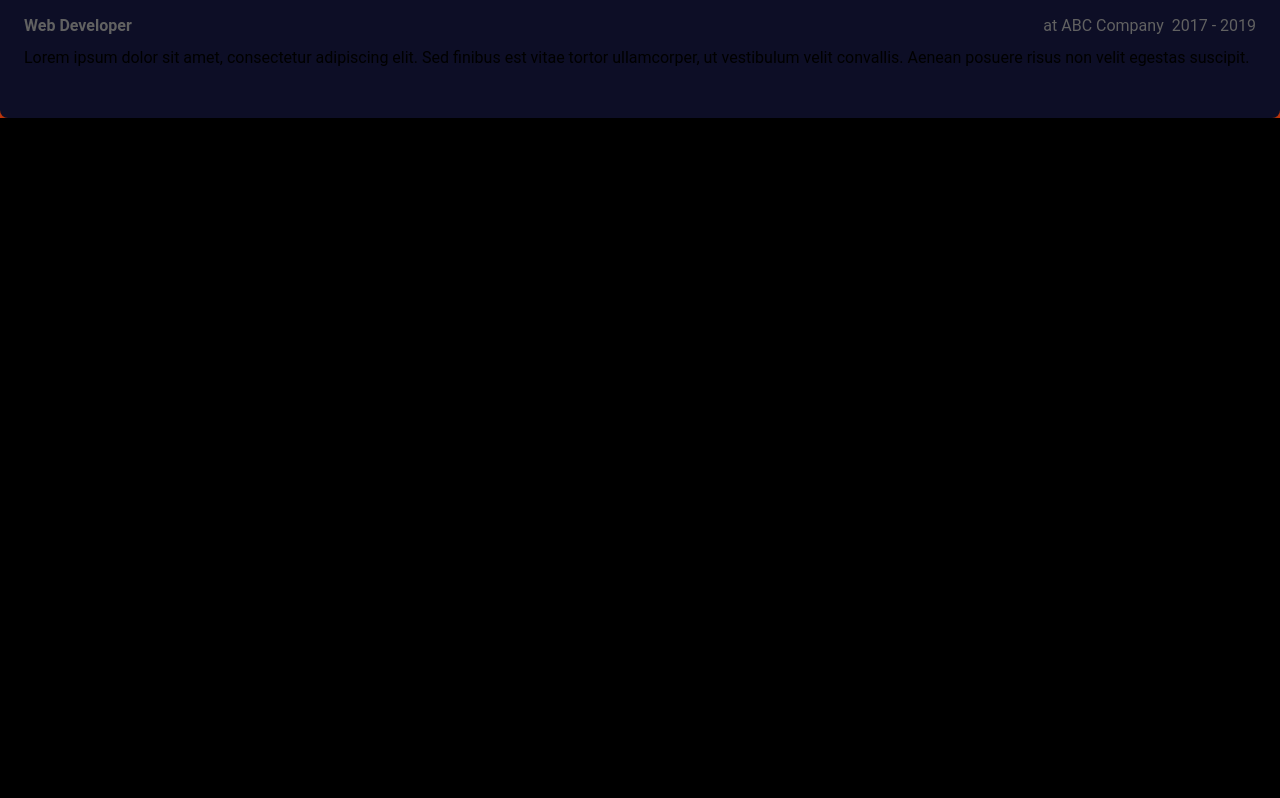
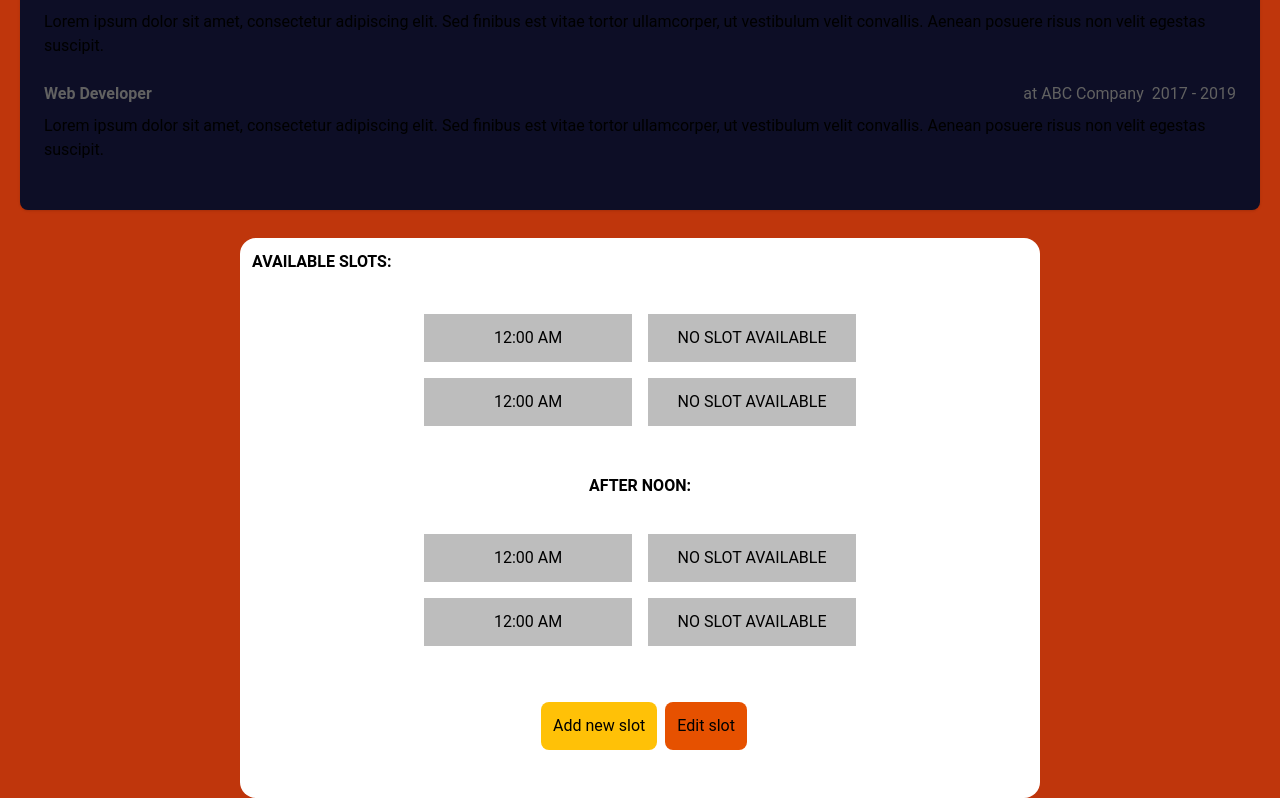
Before and after one commit to aswinkrishna-p/paint-cont-UI, a React (Create React App) app: page /painter/profile in a window 1280 px wide. Shown: the part 875-1673 px from the top of the page. Before the commit the page ends 993 px from the top, so only its background shows below. Built offline with nearby package versions, Linux system fonts and the light colour scheme.

Commit message:
Ul updates

```diff
--- a/src/Components/Client/ClientPosts.jsx
+++ b/src/Components/Client/ClientPosts.jsx
@@ -3,8 +3,8 @@ import React from 'react';
 function ClientPosts(props) {
     return (
        <>
-        <div className="mt-5 rounded-[22px] bg-blue-gray-700  w-80 m-5 h-80">
-            Hashtags
+        <div className="mt-5 rounded-[22px] bg-blue-gray-700  w-80  h-80">
+            post
         </div>
     </>
     );
--- a/src/Pages/Painters/PainterProfile.jsx
+++ b/src/Pages/Painters/PainterProfile.jsx
@@ -1,11 +1,11 @@
-import React from 'react';
-import ClientNav from '../../Components/Client/ClientNav';
+import React from "react";
+import ClientNav from "../../Components/Client/ClientNav";
 
 function PainterProfile() {
   return (
     <>
       <ClientNav />
-        <div className="flex h-full flex-col bg-deep-orange-900">
+      <div className="flex h-full flex-col items-center bg-deep-orange-900">
         <div className=" pt-8 w-full ">
           <div className="flex flex-col gap-6 mt-7 w-full">
             {/* Profile Section */}
@@ -41,14 +41,13 @@ function PainterProfile() {
                   <span className="text-gray-700 uppercase font-bold tracking-wider mb-2">
                     specialised :
                   </span>
-                    <ul className='flex '>
+                  <ul className="flex ">
                     <li className="mb-2 ml-4">#interior</li>
                     <li className="mb-2 ml-4">#interior</li>
                     <li className="mb-2 ml-4">#interior</li>
                     <li className="mb-2 ml-4">#interior</li>
                     <li className="mb-2 ml-4">#interior</li>
                     <li className="mb-2 ml-4">#interior</li>
-
                   </ul>
                 </div>
               </div>
@@ -56,7 +55,7 @@ function PainterProfile() {
           </div>
         </div>
         {/* About Me Section */}
-                        <div className="flex flex-col ">
+        <div className="flex flex-col m-5 mb-7">
           <div className="bg-[#0D0E26] shadow rounded-lg p-6">
             <div>
               <h2 className="text-xl font-bold mb-4">About Me</h2>
@@ -64,19 +63,17 @@ function PainterProfile() {
             <p className="text-gray-700">
               Lorem ipsum dolor sit amet, consectetur adipiscing elit. Sed
               finibus est vitae tortor ullamcorper, ut vestibulum velit
-                    convallis. Aenean posuere risus non velit egestas suscipit.
-                    Nunc finibus vel ante id euismod. Vestibulum ante ipsum primis
-                    in faucibus orci luctus et ultrices posuere cubilia Curae;
-                    Aliquam erat volutpat. Nulla vulputate pharetra tellus, in
-                    luctus risus rhoncus id.
+              convallis. Aenean posuere risus non velit egestas suscipit. Nunc
+              finibus vel ante id euismod. Vestibulum ante ipsum primis in
+              faucibus orci luctus et ultrices posuere cubilia Curae; Aliquam
+              erat volutpat. Nulla vulputate pharetra tellus, in luctus risus
+              rhoncus id.
             </p>
 
             <h2 className="text-xl font-bold mt-6 mb-4">Experience</h2>
             <div className="mb-6">
               <div className="flex justify-between flex-wrap gap-2 w-full">
-                      <span className="text-gray-700 font-bold">
-                        Web Developer
-                      </span>
+                <span className="text-gray-700 font-bold">Web Developer</span>
                 <p>
                   <span className="text-gray-700 mr-2">at ABC Company</span>
                   <span className="text-gray-700">2017 - 2019</span>
@@ -90,9 +87,7 @@ function PainterProfile() {
             </div>
             <div className="mb-6">
               <div className="flex justify-between flex-wrap gap-2 w-full">
-                      <span className="text-gray-700 font-bold">
-                        Web Developer
-                      </span>
+                <span className="text-gray-700 font-bold">Web Developer</span>
                 <p>
                   <span className="text-gray-700 mr-2">at ABC Company</span>
                   <span className="text-gray-700">2017 - 2019</span>
@@ -106,9 +101,7 @@ function PainterProfile() {
             </div>
             <div className="mb-6">
               <div className="flex justify-between flex-wrap gap-2 w-full">
-                      <span className="text-gray-700 font-bold">
-                        Web Developer
-                      </span>
+                <span className="text-gray-700 font-bold">Web Developer</span>
                 <p>
                   <span className="text-gray-700 mr-2">at ABC Company</span>
                   <span className="text-gray-700">2017 - 2019</span>
@@ -122,6 +115,46 @@ function PainterProfile() {
             </div>
           </div>
         </div>
+        <div className="flex flex-col bg-white h-[35rem] w-[50rem] rounded-2xl">
+          <p className="m-3 uppercase font-semibold">Available slots:</p>
+
+          {/* First set of blocks */}
+          <div className="flex flex-col sm:flex-row items-center justify-center m-5">
+            <div className="flex flex-col items-center justify-center">
+            <div className="bg-gray-400 text-center p-3 px-6 m-2 max-w-52 min-w-52 uppercase"> 12:00 am</div>
+            <div className="bg-gray-400 text-center p-3 px-6 m-2 max-w-52 min-w-52 uppercase"> 12:00 am</div>
+            </div>
+            <div className="flex flex-col items-center justify-center mt-5 sm:mt-0">
+            <div className="bg-gray-400 text-center p-3 px-6 m-2 max-w-52 min-w-52 uppercase"> no slot Available</div>
+            <div className="bg-gray-400 text-center p-3 px-6 m-2 max-w-52 min-w-52 uppercase"> no slot Available</div>
+            </div>
+          </div>
+
+          {/* "Afternoon" text */}
+          <p className="text-center mt-5 mb-2 uppercase font-semibold ">After noon:</p>
+
+          {/* Second set of blocks */}
+          <div className="flex flex-col sm:flex-row items-center justify-center m-5">
+            <div className="flex flex-col items-center justify-center">
+            <div className="bg-gray-400 text-center p-3 px-6 m-2 max-w-52 min-w-52 uppercase"> 12:00 am</div>
+            <div className="bg-gray-400 text-center p-3 px-6 m-2 max-w-52 min-w-52 uppercase"> 12:00 am</div>
+            </div>
+            <div className="flex flex-col items-center justify-center mt-5 sm:mt-0">
+            <div className="bg-gray-400 text-center p-3 px-6 m-2 max-w-52 min-w-52 uppercase"> no slot Available</div>
+            <div className="bg-gray-400 text-center p-3 px-6 m-2 max-w-52 min-w-52 uppercase"> no slot Available</div>
+            </div>
+          </div>
+
+          {/* Buttons */}
+          <div className="flex flex-row items-center justify-center m-5">
+            <div className="bg-amber-500 rounded-lg p-3 m-2">
+              <p>Add new slot</p>
+            </div>
+            <div className="bg-orange-900 p-3 rounded-lg">
+              <p>Edit slot</p>
+            </div>
+          </div>
+        </div>
       </div>
     </>
   );
--- a/src/Pages/Users/Home.jsx
+++ b/src/Pages/Users/Home.jsx
@@ -7,31 +7,28 @@ import { useNavigate } from 'react-router-dom';
 import ClientVIP from '../../Components/Client/ClientVIP';
 
 function Home(props) {
-
-    const navigate = useNavigate()
+    const navigate = useNavigate();
 
     useEffect(() => {
       if (!localStorage.getItem("user_token")) {
-        //if already logged in
-        navigate('/login')
+        //if not logged in
+        navigate('/login');
       }
-    }, [navigate])
-
+    }, [navigate]);
 
     return (
-        <>
+      <div className='h-full bg-blue-gray-600 w-full flex flex-row'>
         <ClientNav />
-        <div className="flex  flex-col bg-white sm:flex-row  h-screen">
-          <div className="fixed flex-initial w-full sm:w-96 top-14 bg-black h-screen ">
+          <div className="w-[23rem] h-full bg-black">
             <ClientCard />
             <ClientHash />
-            <ClientVIP/>
+            <ClientVIP />
           </div>
-          <div className="flex justify-center items-center  flex-1">
+            <div className='bg-white h-full flex '></div>
+          <div className="flex">
             <ClientPosts />
           </div>
         </div>
-      </>
     );
 }
 
--- a/src/Pages/Users/Profile.jsx
+++ b/src/Pages/Users/Profile.jsx
@@ -1,12 +1,22 @@
-import React from 'react';
+import React, { useEffect } from 'react';
 import ClientNav from '../../Components/Client/ClientNav';
 import { useSelector } from 'react-redux';
+import { useNavigate } from 'react-router-dom';
 
 function Profile(props) {
 
+
+    const navigate = useNavigate()
+
+    useEffect(() => {
+        if (!localStorage.getItem("user_token")) {
+            //if already logged in
+            navigate('/')
+        }
+    }, [navigate])
     const currentUser = useSelector((state) => state.user.currentUser);
     // if(currentUser){
-    //     console.log(currentUser,'current user');
+        //     console.log(currentUser,'current user');
     // }
     return (
         <>
```
Lines whose indentation alone changed are shown as unchanged.
